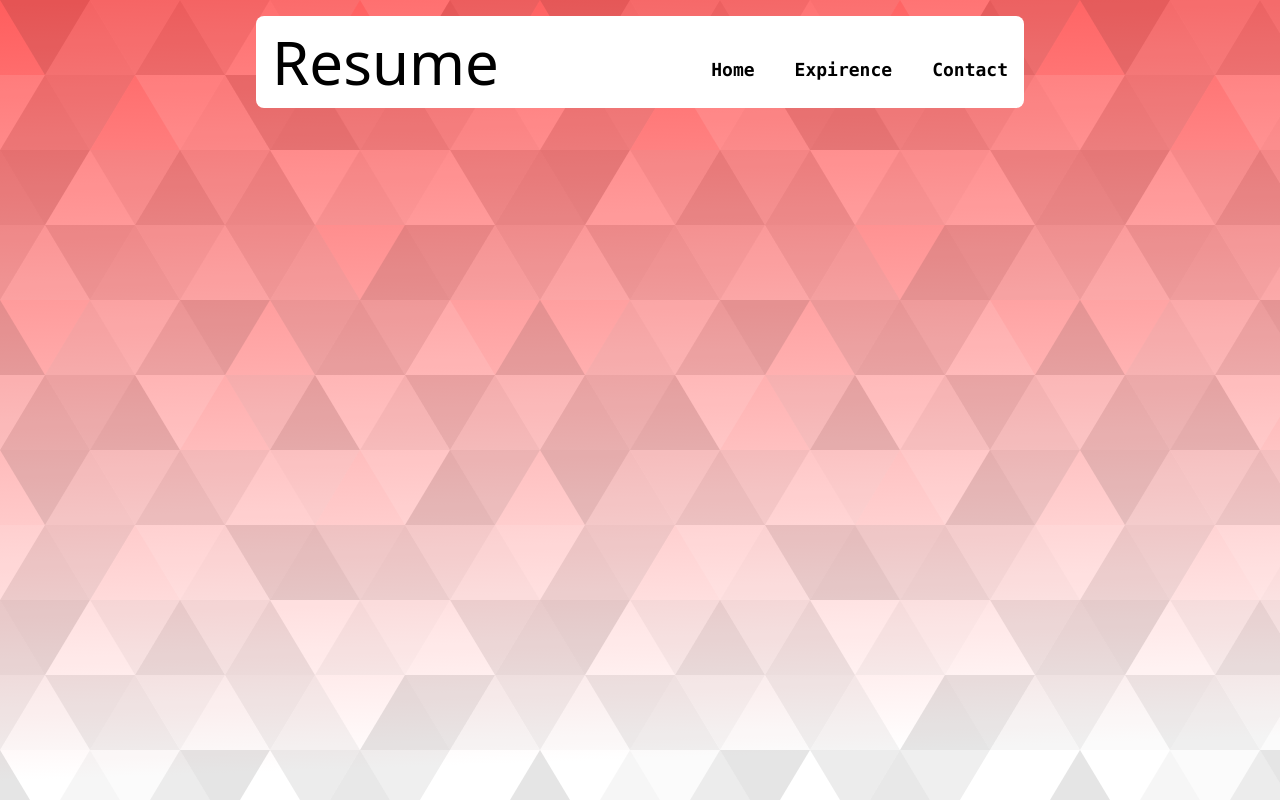
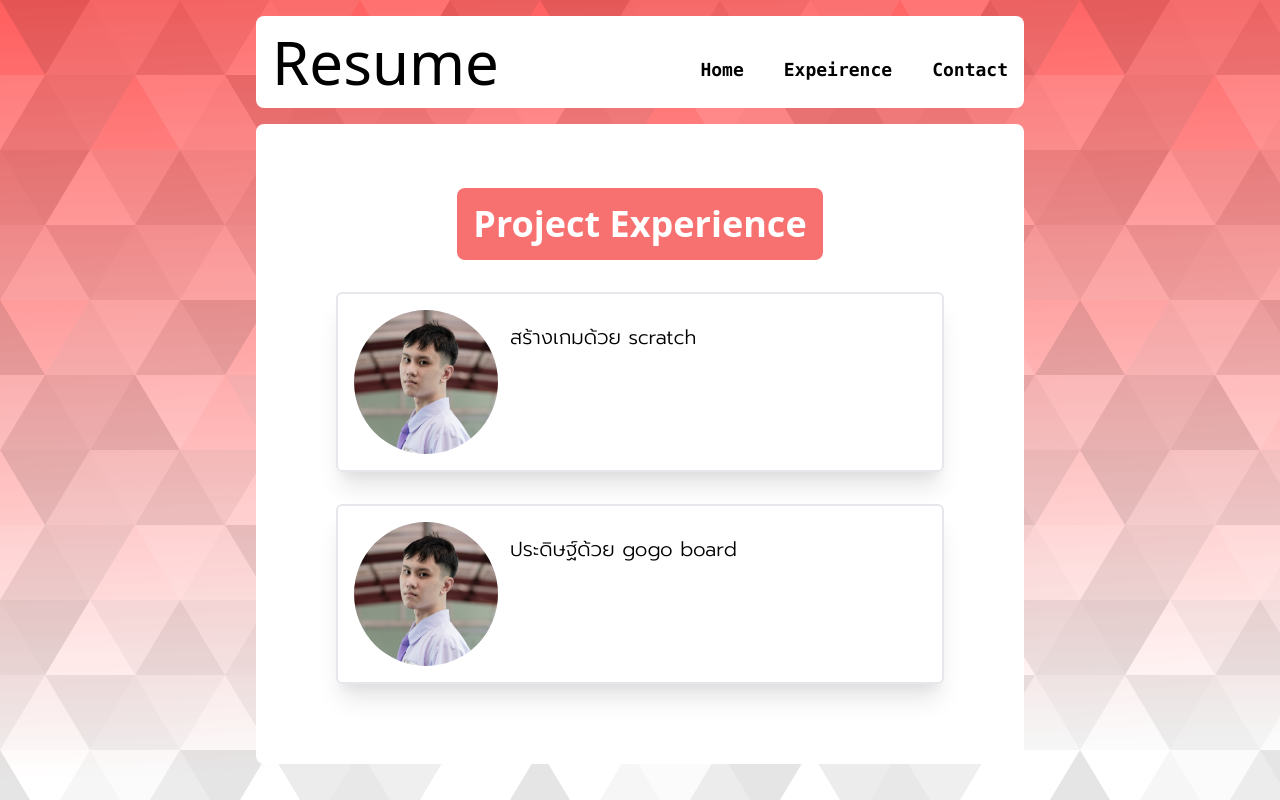
Before and after one commit to cpe-cmu-261207/lab-01-tanhatai159, a plain HTML site: page experience.html in a window 1280 px wide. Drawn offline with nearby package versions, Linux system fonts and the light colour scheme.

Commit message:
prototye_E

```diff
--- a/experience.html
+++ b/experience.html
@@ -7,6 +7,9 @@
   <meta name="viewport" content="width=device-width, initial-scale=1.0">
   <title>My Resume Website</title>
   <link href="https://unpkg.com/tailwindcss@^2/dist/tailwind.min.css" rel="stylesheet">
+  <link rel="preconnect" href="https://fonts.googleapis.com">
+  <link rel="preconnect" href="https://fonts.gstatic.com" crossorigin>
+  <link href="https://fonts.googleapis.com/css2?family=Prompt:wght@300&display=swap" rel="stylesheet">
   <style>
     body {
       background-color: #ffffff;
@@ -14,25 +17,57 @@
       background-attachment: fixed;
       background-size: cover;
     }
+
+    p.n {
+      font-family: 'Prompt', sans-serif;
+      font-size: 20px;
+    }
   </style>
 </head>
 
 <body>
   <!-- banner -->
-  <div class="bg-white flex justify-between max-w-screen-md mx-auto p-4 my-4 rounded-lg">
+  <div class="bg-white flex justify-between max-w-screen-md mx-auto p-4 my-4 rounded-lg ">
+    <!-- header -->
     <div class="bg-white self-center">
       <P class="text-6xl">Resume</P>
     </div>
     <!-- navbar -->
     <div class="flex space-x-10 self-center mt-4">
       <p class="text-lg font-mono font-semibold">Home</p>
-      <p class="text-lg font-mono font-semibold">Expirence</p>
+      <p class="text-lg font-mono font-semibold">Expeirence</p>
       <p class="text-lg font-mono font-semibold">Contact</p>
-
     </div>
   </div>
+  <!-- body -->
+  <div class="max-w-screen-md mx-auto bg-white rounded-lg px-20 pb-20 pt-16 ">
+    <!-- sub-header -->
+    <div class="flex justify-center">
+      <p class="font-semibold bg-red-400 mb-8 py-4 px-4 text-white rounded-lg text-4xl">Project Experience</p>
+    </div>
+    <div class="space-y-8">
+      <!-- my project 1 -->
+      <div class="shadow-xl p-4 border-2 rounded-md">
+        <!-- infomation 1-->
+        <div class="flex">
+          <img src="./pictures/0732-2.JPG" class="rounded-full w-36 h-36 mr-3 ">
+          <div class="flex-none mt-3">
+            <p class="n">สร้างเกมด้วย scratch</p>
+          </div>
+        </div>
+      </div>
+      <!-- my project 2 -->
+      <div class="shadow-xl p-4 border-2 rounded-md">
+        <!-- infomation 1-->
+        <div class="flex">
+          <img src="./pictures/0732-2.JPG" class="rounded-full w-36 h-36 mr-3 ">
+          <div class="flex-none mt-3">
+            <p class="n">ประดิษฐ์ด้วย gogo board</p>
+          </div>
+        </div>
+      </div>
+    </div>
   </div>
-
 </body>
 
 </html>
```
